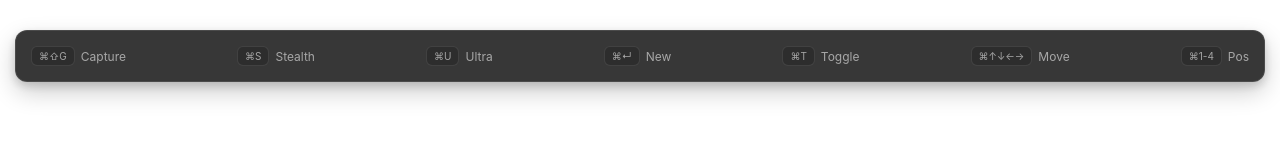
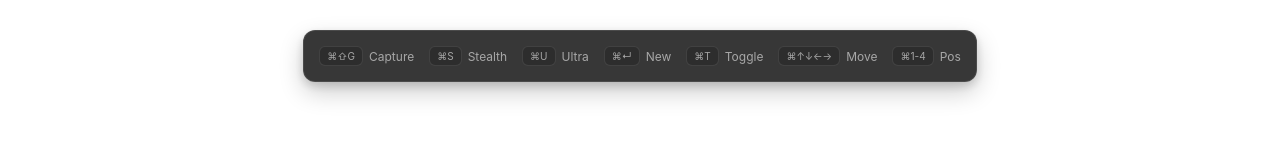
Before and after one commit to dhruv465/CodeGhost, an Electron app: page renderer/index.html in a window 1280 px wide. Drawn offline with nearby package versions, Linux system fonts and the light colour scheme; no server answers.

Commit message:
refactor: update package.json and enhance UI assets
- Changed the application ID in package.json to reflect the new naming convention.
- Updated icon paths for macOS, Windows, and Linux to use the new CodeGhost assets.
- Made various CSS adjustments to improve layout and responsiveness, including centering elements and refining padding.
- Added new CodeGhost icon files to the assets directory for consistent branding.

```diff
--- a/renderer/styles.css
+++ b/renderer/styles.css
@@ -31,9 +31,7 @@ body {
 .container {
   width: 100%;
   height: 100%;
-  /* --- UPDATED: Add padding-top to account for inset title bar controls on macOS --- */
   padding: 30px 15px 15px 15px; /* Increased top padding */
-  /* --- END UPDATED --- */
   display: flex;
   flex-direction: column;
   background-color: transparent; /* Container is transparent */
@@ -43,8 +41,9 @@ body {
   background-color: var(--cmd-bar-bg);
   border-radius: 12px;
   padding: 15px;
-  display: flex;
-  justify-content: center;
+  display: flex; /* Keep as flex */
+  /* --- MODIFIED: Center the potentially smaller command bar --- */
+  justify-content: center; /* Center the inner .cmd-bar */
   align-items: center;
   z-index: 9999;
   margin-bottom: 15px;
@@ -54,6 +53,10 @@ body {
   transform: translateY(0);
   transition: transform 0.3s ease;
   flex-shrink: 0;
+  /* --- ADDED: Allow the container to shrink if the inner bar is small --- */
+  width: fit-content; /* Make container only as wide as its content */
+  margin-left: auto; /* Center the container itself if needed */
+  margin-right: auto; /* Center the container itself if needed */
 }
 
 .cmd-bar-container:hover {
@@ -63,20 +66,13 @@ body {
 
 .cmd-bar {
   display: flex;
-    /* --- UPDATED: Center commands and adjust gap --- */
-    justify-content: center; /* Center the single row of commands */
-    gap: 15px; /* Adjust gap between commands */
-    /* --- END UPDATED --- */
+  gap: 15px;
   color: var(--cmd-text);
   font-size: 12px;
   align-items: center;
   user-select: none;
-    width: 100%;
-    justify-content: space-between;
-    flex-wrap: wrap; /* Allow wrapping on very narrow windows */
+  flex-wrap: wrap; /* Keep wrapping for safety */
 }
-
-  /* --- REMOVED: .cmd-group rule is no longer needed --- */
 
 .cmd {
   display: flex;
@@ -101,7 +97,7 @@ body {
   border: 1px solid var(--cmd-key-border);
   min-width: 20px;
   text-align: center;
-    justify-content: space-between;
+  justify-content: space-between; /* Corrected typo */
   transition: all 0.2s ease;
 }
 
```
Also changed, not shown: package.json (+4 -4 lines), assets/CodeGhost.ico (added). Lines whose indentation alone changed are shown as unchanged.
